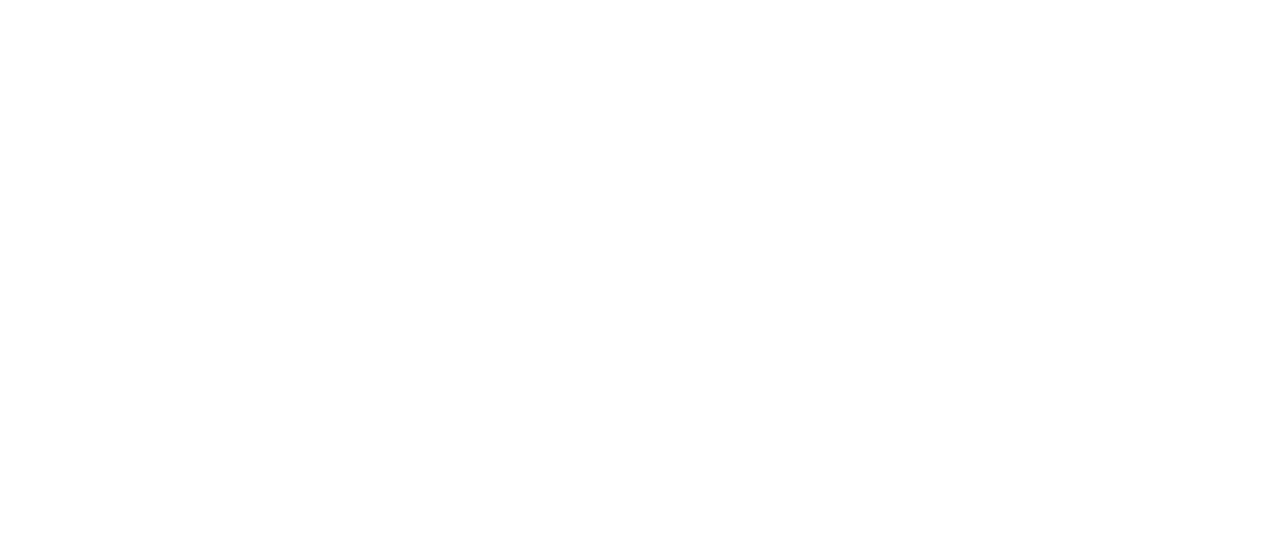
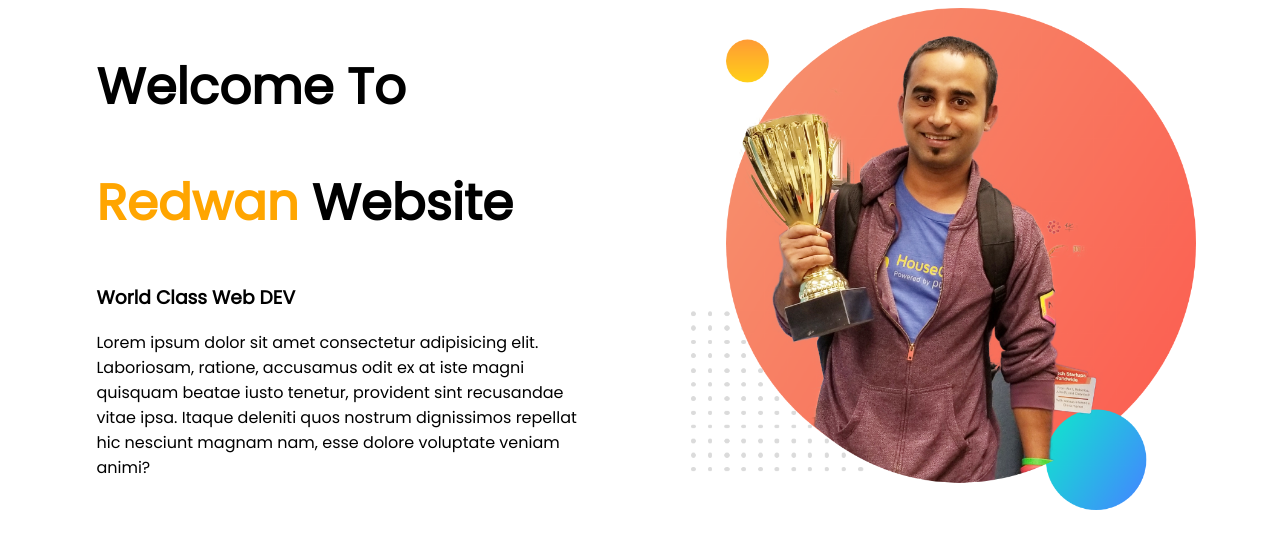
Before and after one commit to rmahmud2/web-portfolio, a plain HTML site: page index.html in a window 1280 px wide. Drawn offline with Linux system fonts and the light colour scheme.

Commit message:
top part done

```diff
--- a/index.html
+++ b/index.html
@@ -3,9 +3,21 @@
 <head>
     <meta charset="UTF-8">
     <meta name="viewport" content="width=device-width, initial-scale=1.0">
-    <title>Document</title>
+    <title>Redwan Web Developer</title>
+    <link rel="stylesheet" href="style.css">
+    <link href="https://fonts.googleapis.com/css2?family=Poppins&display=swap" rel="stylesheet">
 </head>
 <body>
-
+    <section>
+        <div class="tophalf">
+            <h1>Welcome To</h1>
+            <h1><span class="myself">Redwan</span> Website</h1>
+            <h3>World Class Web DEV</h3>
+            <p>Lorem ipsum dolor sit amet consectetur adipisicing elit. Laboriosam, ratione, accusamus odit ex at iste magni quisquam beatae iusto tenetur, provident sint recusandae vitae ipsa. Itaque deleniti quos nostrum dignissimos repellat hic nesciunt magnam nam, esse dolore voluptate veniam animi?</p>
+        </div>
+        <div class="tophalf">
+            <img src="images/jhankar.png" alt="">
+        </div>
+    </section>
 </body>
 </html>
--- /dev/null
+++ b/style.css
@@ -0,0 +1,18 @@
+body {
+    font-family: 'Poppins', sans-serif;
+}
+h1 {
+    font-size: 50px;
+}
+.myself {
+    color: orange;
+}
+.tophalf {
+    width: 40%;
+    float: left;
+    margin-left: 5%;
+    padding-left: 2%;
+}
+.tophalf img {
+    width: 100%;
+}
```
